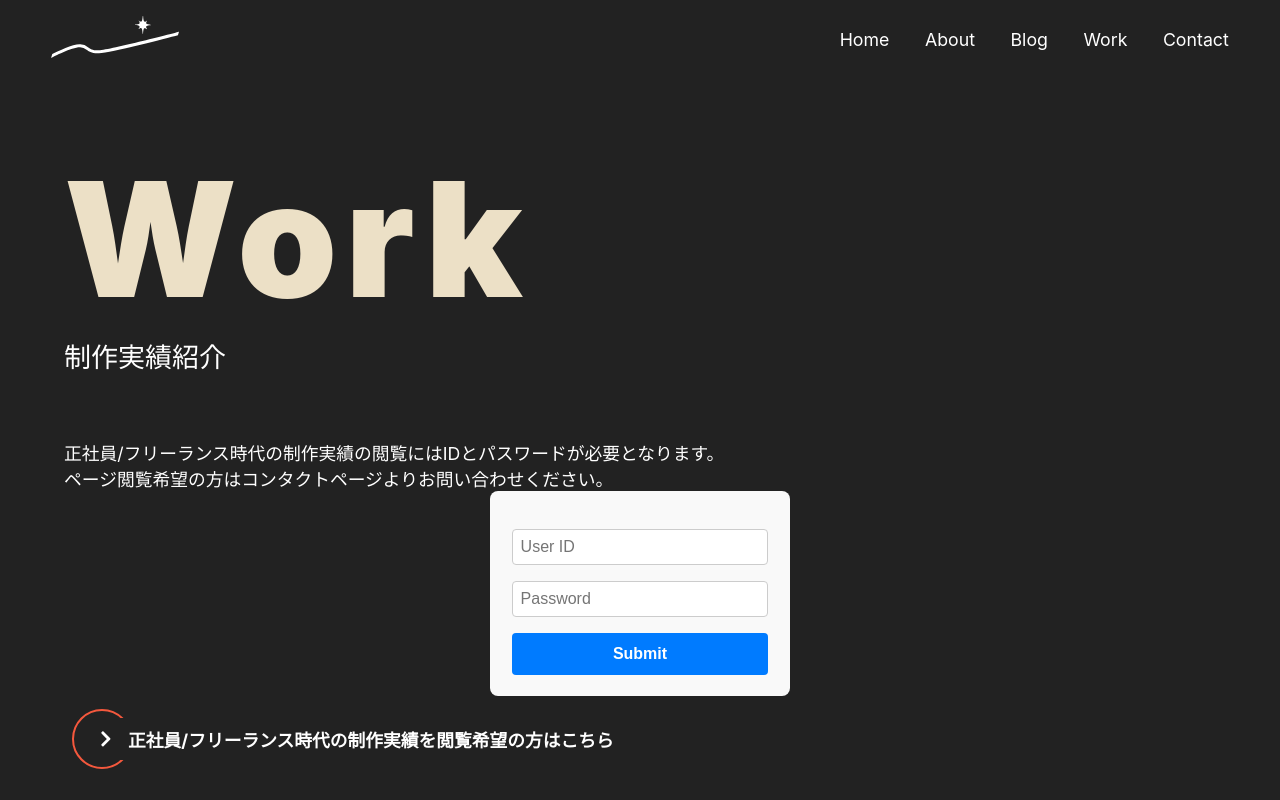
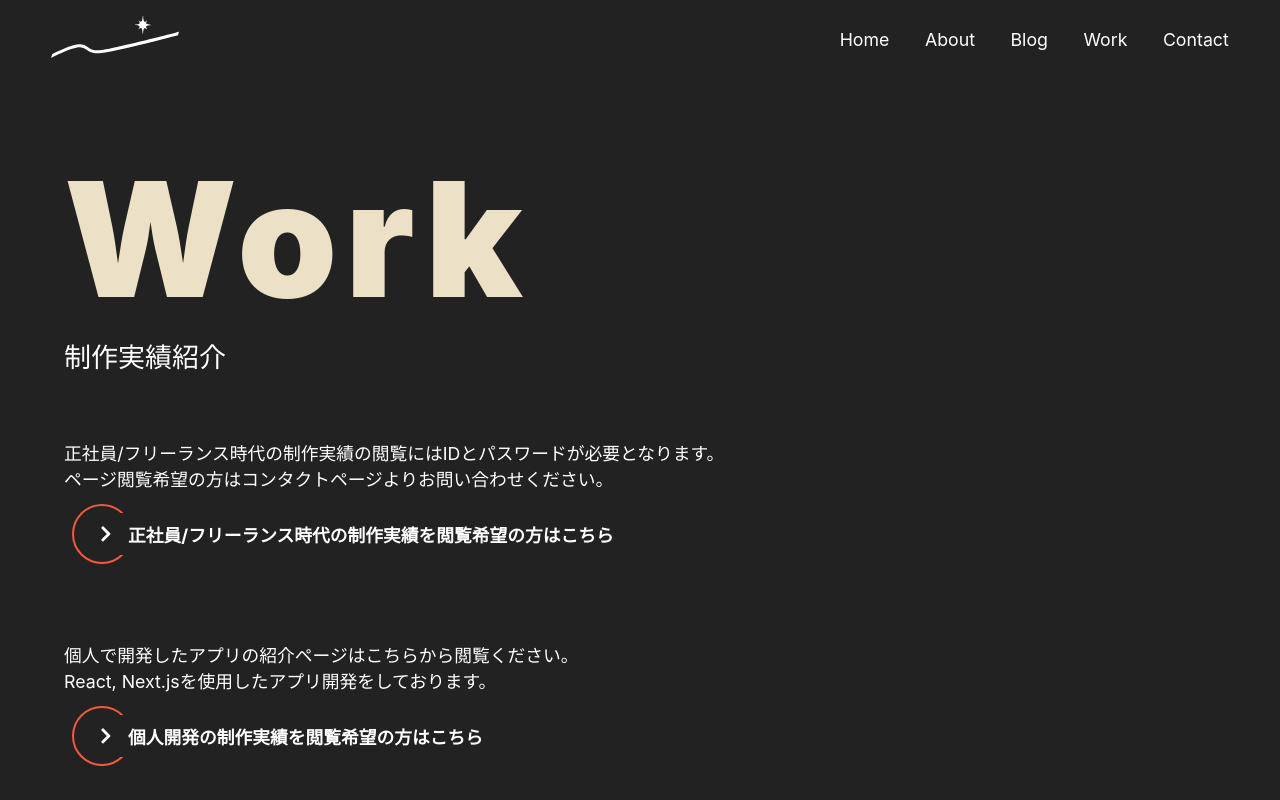
Before and after one commit to canopus-m-satoshi/nextjs-portfolio-site, a Next.js app: page /work in a window 1280 px wide. Shown: the top 800 px of the page. Built offline with nearby package versions, Linux system fonts and the light colour scheme.

Commit message:
モーダル実装
フォームをモーダルで実装

```diff
--- a/src/app/api/auth/route.ts
+++ b/src/app/api/auth/route.ts
@@ -1,4 +1,4 @@
-import { NextRequest, NextResponse } from 'next/server'
+import { NextRequest } from 'next/server'
 
 const BASIC_AUTH_USER = process.env.BASIC_AUTH_USER
 const BASIC_AUTH_PASSWORD = process.env.BASIC_AUTH_PASSWORD
@@ -9,8 +9,7 @@ export async function POST(request: NextRequest) {
   const valid = userId === BASIC_AUTH_USER && password === BASIC_AUTH_PASSWORD
 
   if (valid) {
-    const redirectUrl = new URL('/work/restricted', request.url)
-    return NextResponse.redirect(redirectUrl)
+    return new Response(null, { status: 200 })
   } else {
     return new Response(
       JSON.stringify({ message: 'IDかパスワードが異なります' }),
--- /dev/null
+++ b/src/app/work/Work.tsx
@@ -0,0 +1,40 @@
+'use client'
+
+import { useState } from 'react'
+
+import Button from '@/components/Button/Button'
+import Form from '@/components/Form/Form'
+import LinkButton from '@/components/LinkButton/LinkButton'
+import Modal from '@/components/Modal/Modal'
+
+const Work = () => {
+  const [isOpen, setIsOpen] = useState(false)
+
+  const handleOpenModal = () => {
+    setIsOpen(true)
+  }
+
+  const handleCloseModal = () => {
+    setIsOpen(false)
+  }
+
+  return (
+    <>
+      <p>
+        正社員/フリーランス時代の制作実績の閲覧にはIDとパスワードが必要となります。
+        <br />
+        ページ閲覧希望の方はコンタクトページよりお問い合わせください。
+      </p>
+      <Button
+        text="正社員/フリーランス時代の制作実績を閲覧希望の方はこちら"
+        onClick={handleOpenModal}
+      />
+      <Modal
+        isOpen={isOpen}
+        handleCloseModal={handleCloseModal}
+        title="ID/パスワードを入力してください"
+      />
+    </>
+  )
+}
+export default Work
--- a/src/app/work/page.tsx
+++ b/src/app/work/page.tsx
@@ -1,10 +1,9 @@
 import { Metadata } from 'next'
 
-import Form from '@/components/Form/Form'
 import Hero from '@/components/Hero/Hero'
 import LinkButton from '@/components/LinkButton/LinkButton'
-import Modal from '@/components/Modal/Modal'
 
+import Work from './Work'
 import styles from './Work.module.css'
 
 export const metadata: Metadata = {
@@ -17,18 +16,8 @@ export default function Home() {
   return (
     <>
       <Hero title="Work" subtitle="制作実績紹介" />
-      <p>
-        正社員/フリーランス時代の制作実績の閲覧にはIDとパスワードが必要となります。
-        <br />
-        ページ閲覧希望の方はコンタクトページよりお問い合わせください。
-      </p>
 
-      <Form />
-
-      <LinkButton
-        href="/work/restricted"
-        text="正社員/フリーランス時代の制作実績を閲覧希望の方はこちら"
-      />
+      <Work />
 
       <p className={styles.spacingLg}>
         個人で開発したアプリの紹介ページはこちらから閲覧ください。 <br />
--- /dev/null
+++ b/src/components/Button/Button.module.css
@@ -0,0 +1,83 @@
+.button {
+  transition-duration: 300ms;
+  font-weight: 700;
+  display: flex;
+  width: fit-content;
+  column-gap: 0.3em;
+  align-items: center;
+  position: relative;
+  padding: var(--space-xs) 0 var(--space-xs) 33px;
+  transition: all 0.3s;
+  appearance: none;
+  background: none;
+  border: none;
+  outline: none;
+  cursor: pointer;
+  font-family: inherit;
+  font-size: inherit;
+  color: inherit;
+  text-align: inherit;
+  text-decoration: none;
+}
+
+.button span {
+  position: relative;
+  padding: calc(var(--display) * 0.05);
+  z-index: 1;
+  color: var(--white);
+  background: var(--black);
+  transition: all 0.3s;
+}
+
+.button::after {
+  content: '';
+  position: absolute;
+  top: 50%;
+  left: calc(var(--display) * 0.05);
+  transform: translateY(-50%);
+  width: 60px;
+  height: 60px;
+  border: 2px solid var(--accent);
+  border-radius: 50%;
+  transition: all 0.3s;
+}
+
+.button svg {
+  transition: all 0.3s;
+}
+
+/* ホバー */
+@media (hover: hover) {
+  .button:hover {
+    color: var(--accent);
+  }
+
+  .button:hover span {
+    color: var(--accent);
+  }
+
+  .button:hover::after {
+    width: 55px;
+    height: 55px;
+    left: calc(var(--display) * 0.1);
+    border: 2px solid var(--white);
+  }
+
+  .button:hover svg {
+    color: var(--accent);
+  }
+}
+
+@media (hover: none) {
+  .button {
+    -webkit-tap-highlight-color: transparent;
+  }
+
+  .button:active {
+    color: var(--accent);
+  }
+}
+
+.ReactModal__Overlay {
+  z-index: 5;
+}
--- /dev/null
+++ b/src/components/Button/Button.tsx
@@ -0,0 +1,23 @@
+import { FaChevronRight } from 'react-icons/fa'
+import { FaChevronLeft } from 'react-icons/fa6'
+
+import styles from './Button.module.css'
+
+type Props = {
+  text: string
+  isLeftArrow?: boolean
+  onClick?: () => void
+}
+
+export default function Button({ text, onClick, isLeftArrow = false }: Props) {
+  return (
+    <button onClick={onClick} className={styles.button}>
+      {isLeftArrow ? (
+        <FaChevronLeft color={'#fff'} />
+      ) : (
+        <FaChevronRight color={'#fff'} />
+      )}
+      <span>{text}</span>
+    </button>
+  )
+}
--- a/src/components/Form/Form.module.css
+++ b/src/components/Form/Form.module.css
@@ -7,7 +7,6 @@
   margin: 0 auto;
   padding: var(--space-xs);
   border-radius: 8px;
-  background-color: #f9f9f9;
 }
 
 .input {
--- a/src/components/Form/Form.tsx
+++ b/src/components/Form/Form.tsx
@@ -27,7 +27,6 @@ export default function Form() {
         window.location.href = '/work/restricted'
       } else if (res.status === 401) {
         setError('root.serverError', {
-          // rootレベルのエラーを設定
           type: 'custom',
           message: 'IDかパスワードが異なります',
         })
--- /dev/null
+++ b/src/components/Modal/Modal.module.css
@@ -0,0 +1,21 @@
+.closeButton {
+  position: absolute;
+  top: 2px;
+  right: 2px;
+  padding: 4px;
+  background: none;
+  outline: none;
+  border: none;
+  cursor: pointer;
+}
+
+.closeIcon {
+  font-size: 1.5em;
+}
+
+.title {
+  padding-top: var(--space-xs);
+  font-size: var(--small-heading2);
+  font-weight: bold;
+  color: var(--black);
+}
--- a/src/components/Modal/Modal.tsx
+++ b/src/components/Modal/Modal.tsx
@@ -2,9 +2,12 @@ import { RxCross2 } from 'react-icons/rx'
 import ReactModal from 'react-modal'
 
 import Form from '../Form/Form'
+import styles from './Modal.module.css'
 
 type Props = {
+  title: string
   isOpen: boolean
+  handleCloseModal: () => void
 }
 
 ReactModal.setAppElement('html')
@@ -15,23 +18,24 @@ const customStyles = {
     left: '50%',
     right: 'auto',
     bottom: 'auto',
-    marginRight: '-50%',
     transform: 'translate(-50%, -50%)',
-    paddingInline: '10px',
+    paddingInline: '20px',
+  },
+  overlay: {
+    zIndex: 5,
   },
 }
 
-const Modal = ({ isOpen }: Props) => {
-  const handleCloseModal = () => {}
-
+const Modal = ({ title, isOpen, handleCloseModal }: Props) => {
   return (
     <ReactModal
       isOpen={isOpen}
       style={customStyles}
-      contentLabel="フォームモーダル"
+      contentLabel="モーダル"
       onRequestClose={handleCloseModal}>
-      <button onClick={handleCloseModal} className="absolute top-2 right-2">
-        <RxCross2 />
+      <h3 className={styles.title}>{title}</h3>
+      <button onClick={handleCloseModal} className={styles.closeButton}>
+        <RxCross2 className={styles.closeIcon} />
       </button>
 
       <Form />
```
